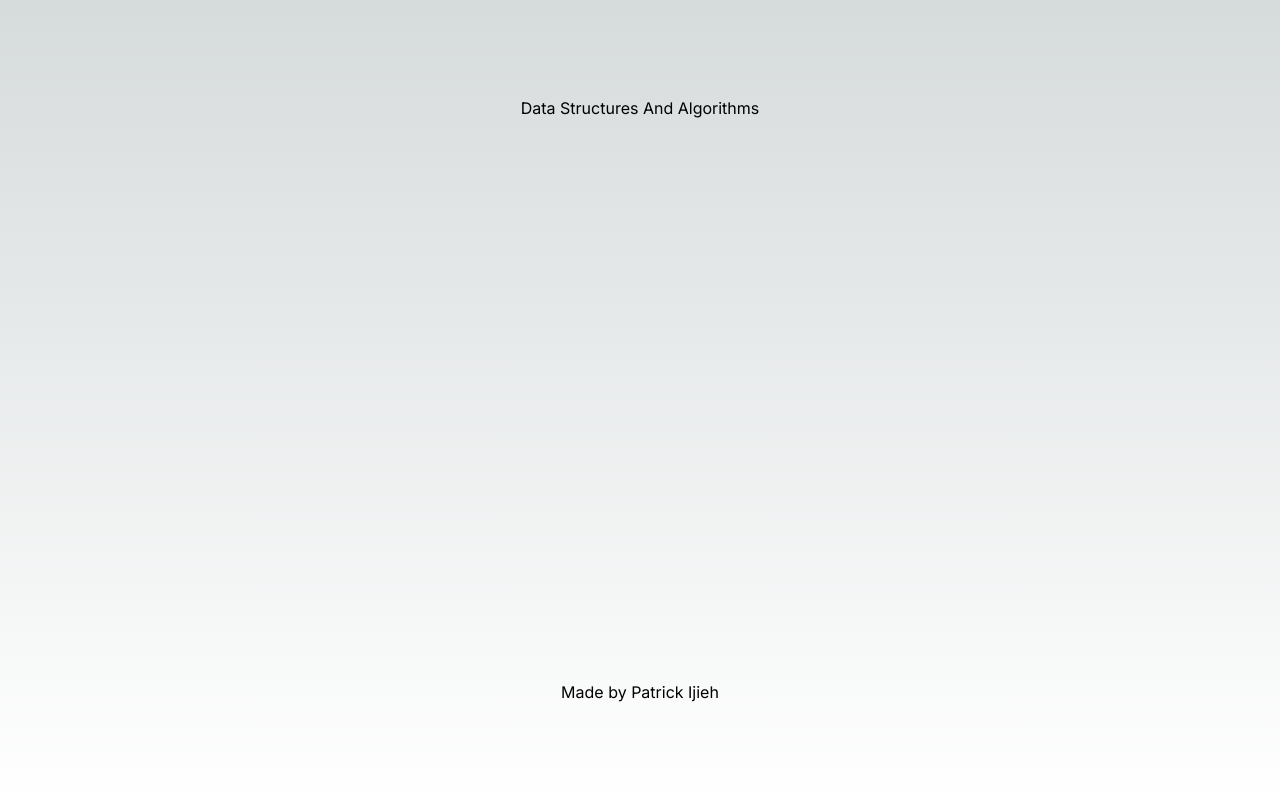
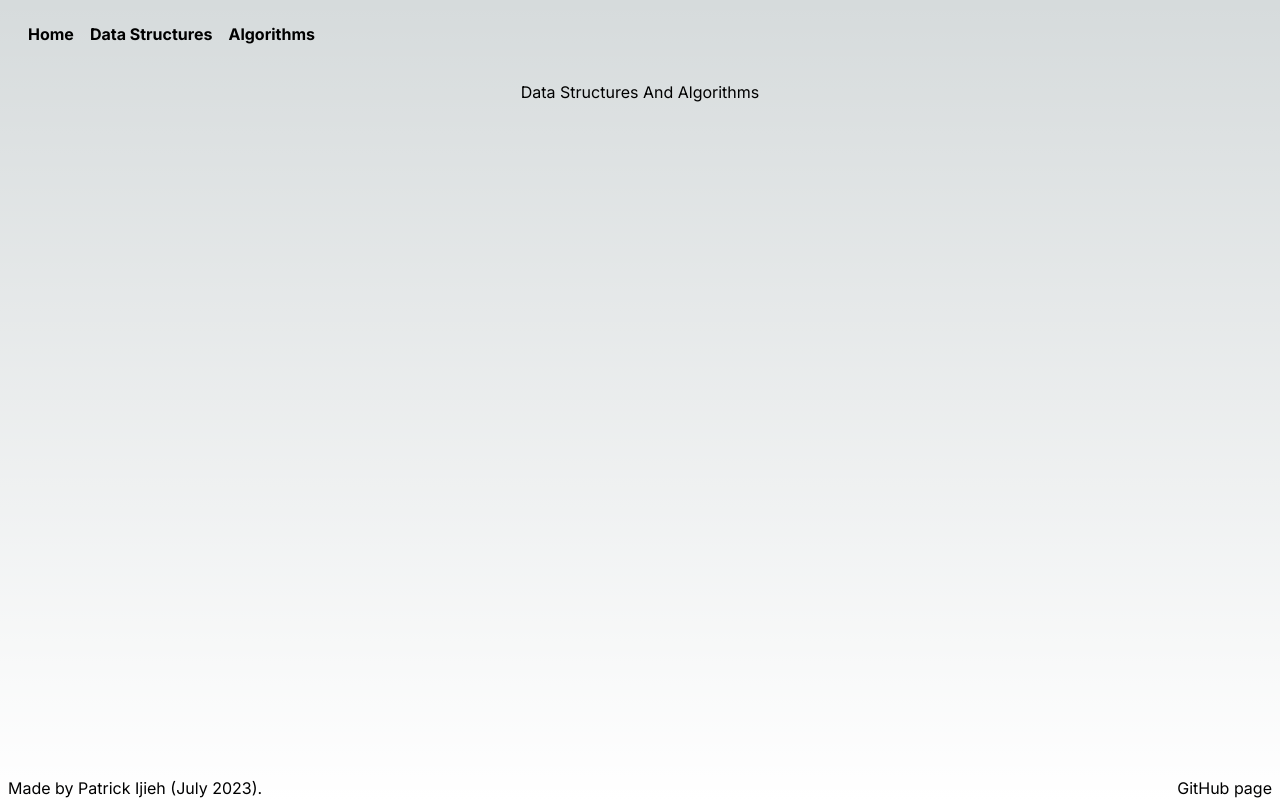
Before and after one commit to patrickijieh/algorithms-app, a Next.js app: page / in a window 1280 px wide. Built offline with nearby package versions, Linux system fonts and the light colour scheme.

Commit message:
Added footer, header, new pages and loading icon

```diff
--- /dev/null
+++ b/src/app/algorithms/page.tsx
@@ -0,0 +1,12 @@
+import Header from '../components/header';
+import Footer from '../components/footer';
+
+export default function AlgorithmsPage() {
+  return (
+    <main className="flex min-h-screen flex-col items-center justify-between p-20">
+      <Header />
+      <h1>Algorithms!</h1>
+      <Footer />
+    </main>
+  )
+}
--- /dev/null
+++ b/src/app/components/footer.tsx
@@ -0,0 +1,23 @@
+export default function Footer() {
+  return (
+    <footer className="min-w-full fixed left-0 bottom-0 flex flex-row">
+        <div className="basis-1/2">
+          <p className="text-left px-2">
+            Made by Patrick Ijieh (July 2023).
+          </p>
+        </div>
+        <div className="basis-1/2 self-end">
+          <a
+            className="hover:text-blue-400"
+            href="https://github.com/patrickijieh/algorithms-app"
+            target="_blank"
+            rel="noopener noreferrer"
+          >
+            <p className="px-2 text-right">
+              GitHub page
+            </p>
+          </a>
+        </div>
+    </footer>
+  )
+}
--- /dev/null
+++ b/src/app/components/header.tsx
@@ -0,0 +1,44 @@
+'use client';
+
+import LoadingIcon from './loading-icon';
+import { useState } from 'react';
+
+export default function Header() {
+
+  const [loading, setLoading] = useState(false);
+
+  return (
+    <>
+      <LoadingIcon render={loading}/>
+      <nav className="min-w-full fixed top-0 left-0 flex-row">
+        <div className="align-left flex flex-row p-5">
+          <a
+            className="text-left p-0.5 px-2 font-bold hover:text-blue-400"
+            href="/"
+            onClick={e => handleClick(setLoading)}
+          >
+            Home
+          </a>
+          <a
+            className="text-left p-0.5 px-2 font-bold hover:text-blue-400"
+            href="/data-structures"
+            onClick={e => handleClick(setLoading)}
+          >
+            Data Structures
+          </a>
+          <a
+            className="text-left p-0.5 px-2 font-bold hover:text-blue-400"
+            href="/algorithms"
+            onClick={e => handleClick(setLoading)}
+          >
+            Algorithms
+          </a>
+        </div>
+      </nav>
+    </>
+  )
+}
+
+function handleClick(setLoading: (arg: boolean) => any) {
+  setLoading(true);
+}
--- /dev/null
+++ b/src/app/components/loading-icon.tsx
@@ -0,0 +1,12 @@
+export default function Loading(props: { render: boolean }) {
+  return (
+    props.render ? (
+    <>
+      <div className="fixed top-0 left-0 w-full h-full bg-black opacity-50 z-50"></div>
+      <div className="fixed z-50 top-1/2 items-center justify-center">
+        <div className="animate-spin rounded-full h-32 w-32 border-t-2 border-b-2 border-white-900"></div>
+        <div className="mt-4 text-2xl font-bold text-center">Loading...</div>
+      </div>
+    </>) : false
+  )
+}
--- /dev/null
+++ b/src/app/data-structures/page.tsx
@@ -0,0 +1,12 @@
+import Header from '../components/header';
+import Footer from '../components/footer';
+
+export default function DataStructuresPage() {
+  return (
+    <main className="flex min-h-screen flex-col items-center justify-between p-20">
+      <Header />
+      <h1>Data Structures!</h1>
+      <Footer />
+    </main>
+  )
+}
--- a/src/app/examplepage/page.tsx
+++ /dev/null
@@ -1,3 +0,0 @@
-export default function ExamplePage() {
-  return <h1>Data Structures & Algorithms!</h1>
-}
--- a/src/app/page.tsx
+++ b/src/app/page.tsx
@@ -1,10 +1,18 @@
-import Image from 'next/image'
+//import Image from 'next/image'
+import Header from './components/header';
+import Footer from './components/footer';
+import LoadingIcon from './components/loading-icon';
 
 export default function Home() {
   return (
-    <main className="flex min-h-screen flex-col items-center justify-between p-24">
-      <h1>Data Structures And Algorithms</h1>
-      <footer>Made by Patrick Ijieh</footer>
+    <main className="flex min-h-screen flex-col items-center justify-between p-20">
+      <Header />
+      <div className="flex flex-row">
+        <h1 className="text-center">
+          Data Structures And Algorithms
+        </h1>
+      </div>
+      <Footer />
     </main>
   )
 }
```
